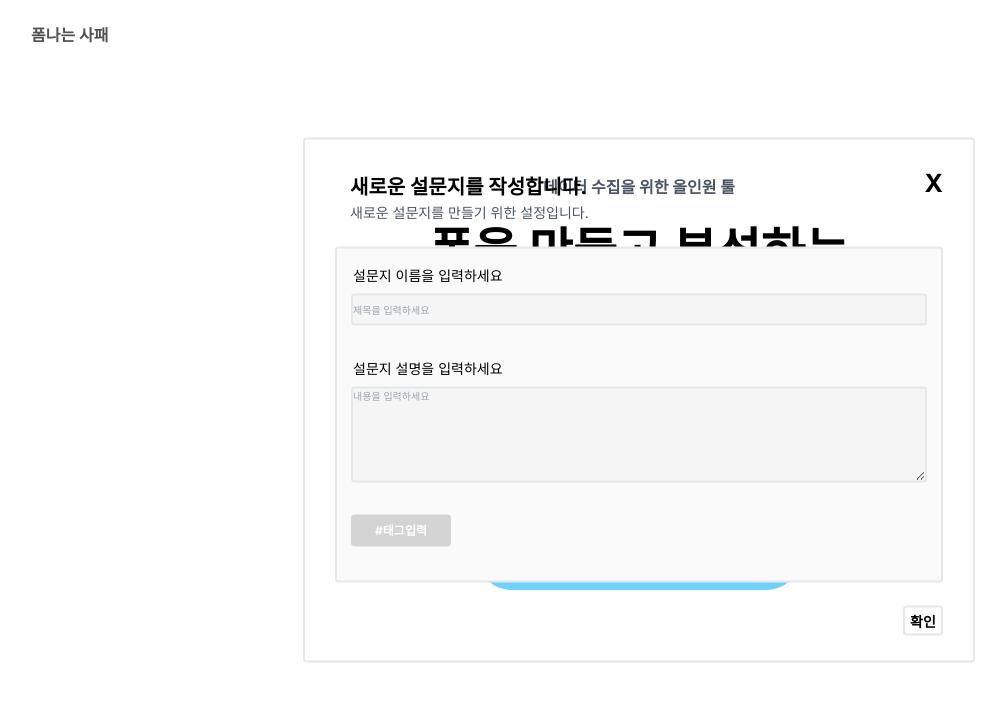
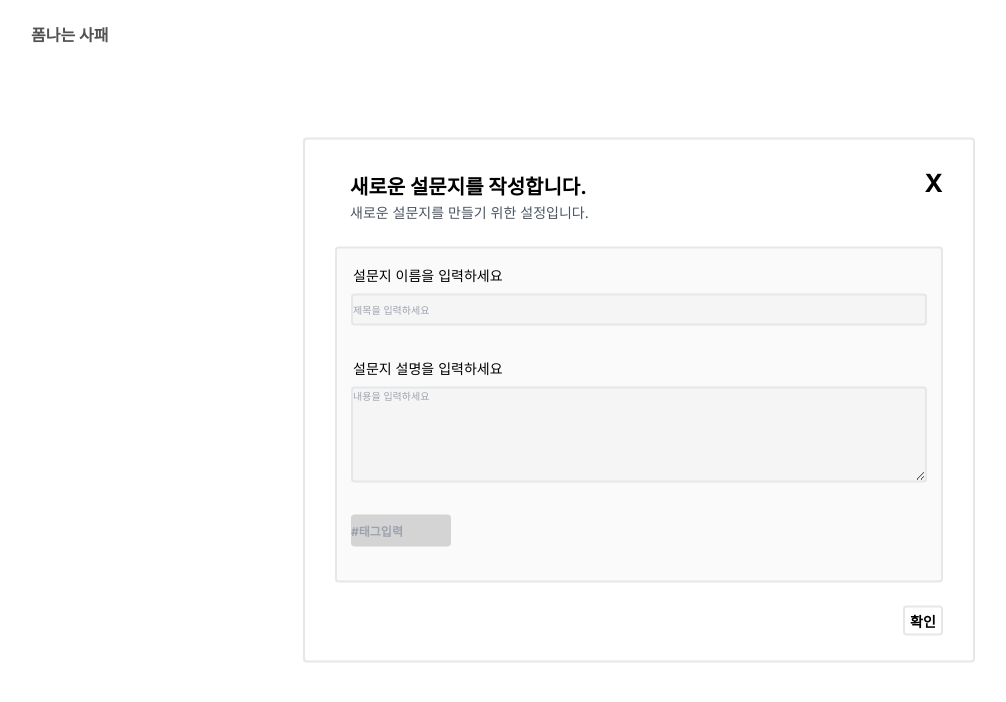
Before and after one commit to se-eun-park/ssafe-modal-refactor, a React (Vite) app: page / in a window 1280 px wide. Both pictures are taken after a click on the button "로그인". Shown: the top 702 px of the page, without its empty margins (1-1007 px from the left). Built offline with nearby package versions, Linux system fonts and the light colour scheme.

Commit message:
Feat: Survey Modal 태그 텍스트 추가 기능 구현 #16

```diff
--- a/src/components/Modal.tsx
+++ b/src/components/Modal.tsx
@@ -1,5 +1,6 @@
 import React, { SetStateAction, useState, useEffect } from 'react';
 import { useNavigate } from 'react-router-dom';
+import SurveyTag from '@components/SurveyTag';
 
 const Modal = ({
   modalType,
@@ -66,18 +67,37 @@ const LoginModal = ({ setModalOpen }: { setModalOpen: React.Dispatch<SetStateAct
 };
 
 const SurveyModal = ({ setModalOpen }: { setModalOpen: React.Dispatch<SetStateAction<boolean>> }) => {
+  const [title, setTitle] = useState('');
+  const [content, setContent] = useState('');
+  const [tag, setTag] = useState('');
+  const [tagList, setTagList] = useState<string[]>([]);
+  const makeTag = () => {
+
+    if (tag.trim() === '') {
+      return;
+    }
+    const newTagList = [...tagList, tag];
+    setTagList(newTagList);
+    setTag('');
+  }
   return (
-    <div className="relative w-[67.2rem] h-[52.5rem] rounded-md border-solid border-2 border-black-500 flex flex-col">
+    <div className="relative w-[67.2rem] h-[52.5rem] rounded-md border-solid border-2 border-black-500 flex flex-col bg-white">
       <button className='text-[2.5rem] absolute top-10 right-12 font-bold' onClick={() => setModalOpen((prev) => !prev)}>X</button>
       <h1 className='text-[2rem] ps-[4.5rem] pt-[3.2rem] font-bold'>새로운 설문지를 작성합니다.</h1>
       <h3 className='ps-[4.5rem] text-[1.4rem] text-gray-600' >새로운 설문지를 만들기 위한 설정입니다.</h3>
       <div className='w-[60.8rem] h-[33.6rem] flex flex-col rounded-md mx-auto mt-[2.4rem] bg-[#FAFAFA] border-solid border-2 border-black-500'>
         <label htmlFor="surveyTitle" className='ms-[1.6rem] mt-[1.6rem] text-[1.4rem]' >설문지 이름을 입력하세요</label>
-        <input id="surveyTitle" className='w-[57.6rem] h-[3.2rem] rounded-md mt-[0.8rem] mx-auto bg-[#F5F5F5] border-solid border-2 border-black-500' placeholder='제목을 입력하세요' ></input>
+        <input id="surveyTitle" className='w-[57.6rem] h-[3.2rem] rounded-md mt-[0.8rem] mx-auto bg-[#F5F5F5] border-solid border-2 border-black-500' onChange={(e) => setTitle(e.target.value)} placeholder='제목을 입력하세요' ></input>
         <label htmlFor="surveyContent" className='ms-[1.6rem] mt-[3.2rem] text-[1.4rem]'>설문지 설명을 입력하세요</label>
-        <textarea id='surveyContent' className='w-[57.6rem] h-[9.6rem] rounded-md mt-[0.8rem] mx-auto bg-[#F5F5F5] border-solid border-2 border-black-500' placeholder='내용을 입력하세요' ></textarea>
-        <div className='w-[57.6rem] h-[3.2rem] flex flex-row mx-auto mt-[3.2rem]'>
-          <div className='w-[10rem] h-[3.2rem] bg-[#D4D4D4] grid place-items-center text-white rounded-md text-[1.2rem] font-bold'>#태그입력</div>
+        <textarea id='surveyContent' className='w-[57.6rem] h-[9.6rem] rounded-md mt-[0.8rem] mx-auto bg-[#F5F5F5] border-solid border-2 border-black-500' onChange={(e) => setContent(e.target.value)} placeholder='내용을 입력하세요' ></textarea>
+        <div className='w-[57.6rem] h-[3.2rem] flex flex-row mx-auto mt-[3.2rem] justify-start' >
+          {tagList.map(
+            tag => (<SurveyTag tagText={tag}></SurveyTag>)
+          )}
+          <input className={`w-[10rem] h-[3.2rem] bg-[#D4D4D4] grid place-items-center text-white rounded-md text-[1.2rem] font-bold text-center ${tagList.length > 4 ? 'hidden' : ''}`} onChange={(e) => setTag(e.target.value)} onKeyDown={(e) => {
+            if (e.key === 'Enter')
+              makeTag()
+          }} maxLength={10} placeholder='#태그입력' value={tag}/>
         </div>
       </div>
       <button className='absolute bottom-10 right-12 w-[4rem] h-[3rem] mt-[3.2rem] rounded-md text-[1.4rem] font-bold border-solid border-2 border-black-600/100' >확인</button>
--- /dev/null
+++ b/src/components/SurveyTag.tsx
@@ -0,0 +1,11 @@
+import React from 'react';
+
+const SurveyTag = ({ tagText }: { tagText: string; }) => {
+    return (
+        <div className='w-[10rem] h-[3.2rem] bg-[#D4D4D4] grid place-items-center text-white rounded-md text-[1.2rem] font-bold mx-[0.8rem]'>
+          {tagText}
+        </div>
+    );
+  };
+
+  export default SurveyTag;
```
